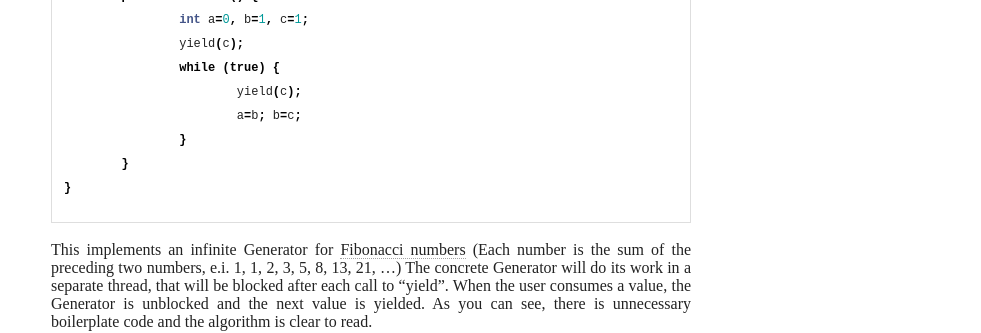
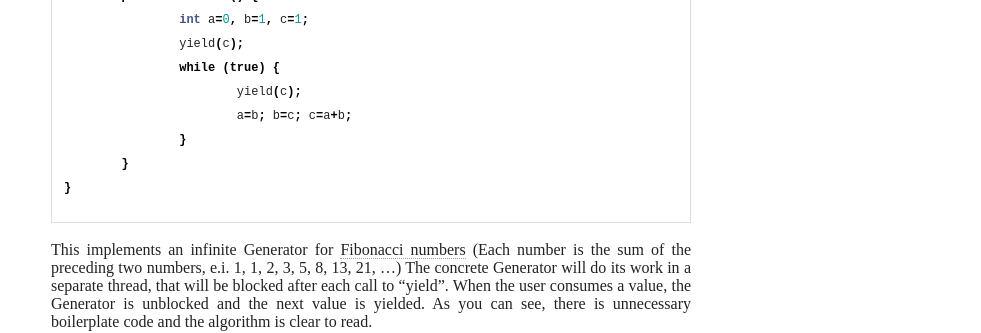
Before and after one commit to corani/corani.github.io, a Jekyll site: the page built from _posts/2014-11-27-java-generators.md, in a window 1280 px wide. Shown: the part 1667-2000 px from the top of the page, without its empty margins (299-1280 px from the left). Built offline with Jekyll 4.4.1, drawn with Linux system fonts in a browser that asks for light colours; nearby versions of some CDN libraries; some web fonts are replaced; comment, search, counter and statistics services are not loaded.

```diff
--- a/_posts/2014-11-27-java-generators.md
+++ b/_posts/2014-11-27-java-generators.md
@@ -53,7 +53,7 @@ public class Fibo extends Generator<Integer> {
 		yield(c);
 		while (true) {
 			yield(c);
-			a=b; b=c;
+			a=b; b=c; c=a+b;
 		}
 	}
 }
```
